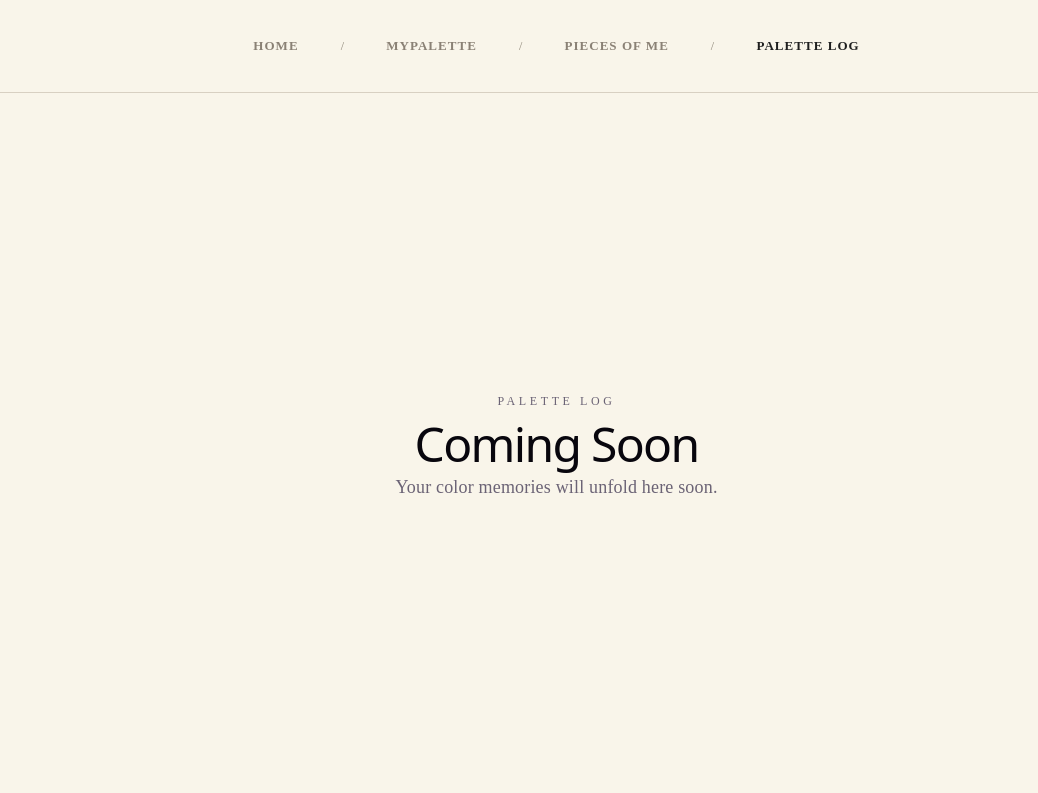
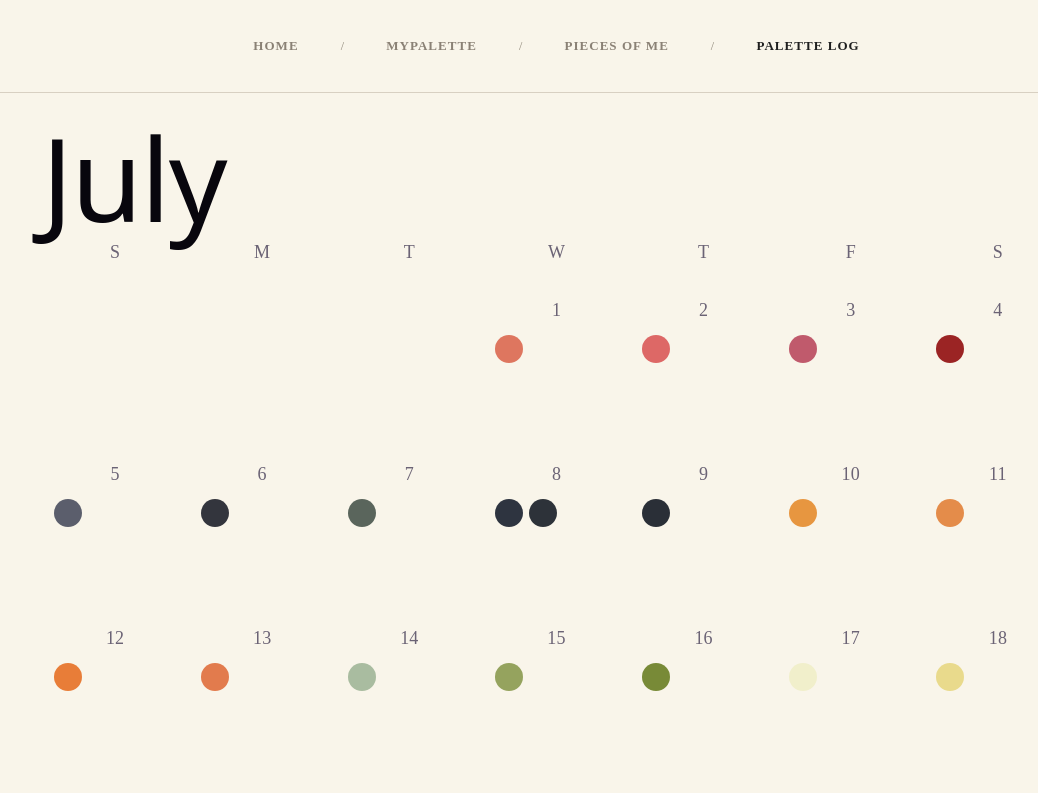
Before and after one commit to flux-hjkim/my-palette, a React (Vite) app: page /palette-log in a window 1280 px wide. Shown: the top 793 px of the page, without its empty margins (76-1114 px from the left). Built offline with nearby package versions, Linux system fonts and the light colour scheme.

Commit message:
feat: add palette log calendar with dated colors

```diff
--- a/src/App.jsx
+++ b/src/App.jsx
@@ -111,7 +111,10 @@ function App() {
             <PiecesOfMe colorGroups={colorGroups} onDelete={deleteSubColor} />
           }
         />
-        <Route path="/palette-log" element={<PaletteLog />} />
+        <Route
+          path="/palette-log"
+          element={<PaletteLog colorGroups={colorGroups} />}
+        />
       </Routes>
     </BrowserRouter>
   );
--- a/src/data/colorGroups.js
+++ b/src/data/colorGroups.js
@@ -14,7 +14,7 @@ export const initialColorGroups = [
         color: "#DE765F",
         description: "혼자만의 시간이 있어야 마음과 생각이 다시 정리돼요.",
         keywords: ["혼자", "회복", "정리"],
-        createdAt: "2026-05-28",
+        createdAt: "2026-07-01",
       },
       {
         id: 102,
@@ -23,7 +23,7 @@ export const initialColorGroups = [
         color: "#DD6866",
         description: "이유를 이해하고 나면 훨씬 편안하게 움직일 수 있어요.",
         keywords: ["이유", "WHY", "이해"],
-        createdAt: "2026-05-28",
+        createdAt: "2026-07-02",
       },
       {
         id: 103,
@@ -32,7 +32,7 @@ export const initialColorGroups = [
         color: "#C05A6C",
         description: "한 번 마음이 가면 오래 붙잡고 파고드는 편이에요.",
         keywords: ["집중", "탐구", "깊이"],
-        createdAt: "2026-05-28",
+        createdAt: "2026-07-03",
       },
       {
         id: 104,
@@ -42,7 +42,7 @@ export const initialColorGroups = [
         description:
           "스스로 선택하고 결정할 수 있을 때 가장 자연스럽게 움직여요.",
         keywords: ["선택", "독립", "자율성"],
-        createdAt: "2026-05-28",
+        createdAt: "2026-07-04",
       },
     ],
   },
@@ -61,7 +61,7 @@ export const initialColorGroups = [
         color: "#5B5E6C",
         description: "과하지 않지만 단정하고 차분한 분위기에 마음이 가요.",
         keywords: ["드뮤어", "단정함", "차분함"],
-        createdAt: "2026-05-28",
+        createdAt: "2026-07-05",
       },
       {
         id: 202,
@@ -71,7 +71,7 @@ export const initialColorGroups = [
         description:
           "무심한 듯 정돈된 분위기와 오래 입을 수 있는 클래식함에 끌려요.",
         keywords: ["프렌치시크", "클래식", "무심함"],
-        createdAt: "2026-05-28",
+        createdAt: "2026-07-06",
       },
       {
         id: 203,
@@ -80,7 +80,7 @@ export const initialColorGroups = [
         color: "#5A655C",
         description: "종이 질감과 여백이 있는 따뜻한 무드를 좋아해요.",
         keywords: ["엽서", "종이질감", "여백"],
-        createdAt: "2026-05-28",
+        createdAt: "2026-07-07",
       },
       {
         id: 204,
@@ -89,7 +89,7 @@ export const initialColorGroups = [
         color: "#2E3440",
         description: "부드럽고 차분하지만 답답하지 않은 그린 톤을 좋아해요.",
         keywords: ["세이지", "그린", "자연스러움"],
-        createdAt: "2026-05-28",
+        createdAt: "2026-07-08",
       },
       {
         id: 205,
@@ -99,7 +99,7 @@ export const initialColorGroups = [
         description:
           "두껍게 가리기보다 깨끗하고 투명하게 정돈된 느낌을 좋아해요.",
         keywords: ["맑음", "피부표현", "투명함"],
-        createdAt: "2026-05-28",
+        createdAt: "2026-07-08",
       },
       {
         id: 206,
@@ -108,7 +108,7 @@ export const initialColorGroups = [
         color: "#2A2F37",
         description: "유행을 크게 타지 않고 오래 남는 조용한 멋에 끌려요.",
         keywords: ["클래식", "차분함", "고급스러움"],
-        createdAt: "2026-05-28",
+        createdAt: "2026-07-09",
       },
     ],
   },
@@ -128,7 +128,7 @@ export const initialColorGroups = [
         color: "#E79640",
         description: "아이디어가 실제 화면으로 구현되는 과정에 몰입해요.",
         keywords: ["React", "구현", "포트폴리오"],
-        createdAt: "2026-05-28",
+        createdAt: "2026-07-10",
       },
       {
         id: 302,
@@ -137,7 +137,7 @@ export const initialColorGroups = [
         color: "#E48C4A",
         description: "화면의 구조와 사용자의 흐름을 고민하는 일이 재미있어요.",
         keywords: ["UI", "UX", "레이아웃"],
-        createdAt: "2026-05-28",
+        createdAt: "2026-07-11",
       },
       {
         id: 303,
@@ -146,7 +146,7 @@ export const initialColorGroups = [
         color: "#E87D38",
         description: "긴장감 있는 도전과 함께 맞춰가는 플레이에 재미를 느껴요.",
         keywords: ["로스트아크", "도전", "레이드"],
-        createdAt: "2026-05-28",
+        createdAt: "2026-07-12",
       },
       {
         id: 304,
@@ -155,7 +155,7 @@ export const initialColorGroups = [
         color: "#E27B4D",
         description: "색조의 작은 차이로 분위기가 달라지는 과정이 흥미로워요.",
         keywords: ["메이크업", "코랄", "무드"],
-        createdAt: "2026-05-28",
+        createdAt: "2026-07-13",
       },
     ],
   },
@@ -174,7 +174,7 @@ export const initialColorGroups = [
         color: "#A9BCA0",
         description: "작은 변화나 분위기를 잘 알아차리는 편이에요.",
         keywords: ["예민함", "감지", "섬세함"],
-        createdAt: "2026-05-28",
+        createdAt: "2026-07-14",
       },
       {
         id: 402,
@@ -183,7 +183,7 @@ export const initialColorGroups = [
         color: "#95A35E",
         description: "기준이 흐릿할 때 쉽게 지치고 멈칫하게 돼요.",
         keywords: ["불분명함", "기준", "피로"],
-        createdAt: "2026-05-28",
+        createdAt: "2026-07-15",
       },
       {
         id: 403,
@@ -192,7 +192,7 @@ export const initialColorGroups = [
         color: "#788A37",
         description: "마음을 열기 전까지는 시간을 두고 조심스럽게 살펴봐요.",
         keywords: ["신뢰", "거리감", "조심스러움"],
-        createdAt: "2026-05-28",
+        createdAt: "2026-07-16",
       },
     ],
   },
@@ -211,7 +211,7 @@ export const initialColorGroups = [
         color: "#F1EFCB",
         description: "흔들려도 나만의 기준을 잃지 않는 사람이 되고 싶어요.",
         keywords: ["단정함", "기준", "단단함"],
-        createdAt: "2026-05-28",
+        createdAt: "2026-07-17",
       },
       {
         id: 502,
@@ -220,7 +220,7 @@ export const initialColorGroups = [
         color: "#E9DA8C",
         description: "지나온 생각과 감정을 차분히 남기는 사람이 되고 싶어요.",
         keywords: ["기록", "꾸준함", "아카이브"],
-        createdAt: "2026-05-28",
+        createdAt: "2026-07-18",
       },
       {
         id: 503,
@@ -230,7 +230,7 @@ export const initialColorGroups = [
         description:
           "내 취향과 생각이 담긴 화면을 직접 완성해가는 사람이 되고 싶어요.",
         keywords: ["서비스", "창작", "포트폴리오"],
-        createdAt: "2026-05-28",
+        createdAt: "2026-07-19",
       },
     ],
   },
--- /dev/null
+++ b/src/pages/PaletteLog.css
@@ -0,0 +1,52 @@
+.palette-log-page {
+  padding: 72px 48px;
+}
+
+.palette-log-header {
+  text-align: left;
+}
+
+.palette-log-header h1 {
+  margin: 0;
+  font-size: clamp(64px, 9vw, 120px);
+  font-weight: 400;
+}
+
+.palette-log-calendar {
+  margin-top: 48px;
+}
+
+.palette-log-weekdays,
+.palette-log-grid {
+  display: grid;
+  grid-template-columns: repeat(7, 1fr);
+}
+
+.palette-log-weekdays {
+  margin-bottom: 20px;
+}
+
+.palette-log-weekdays span {
+  text-align: center;
+}
+
+.palette-log-day {
+  min-height: 140px;
+  padding: 12px;
+}
+
+.palette-log-colors {
+  display: flex;
+  flex-wrap: wrap;
+  gap: 6px;
+  margin-top: 12px;
+}
+
+.palette-log-color {
+  width: 28px;
+  height: 28px;
+  padding: 0;
+  border: none;
+  border-radius: 50%;
+  cursor: pointer;
+}
--- a/src/pages/PaletteLog.jsx
+++ b/src/pages/PaletteLog.jsx
@@ -1,9 +1,96 @@
-function PaletteLog() {
+import { useMemo } from "react";
+import "./PaletteLog.css";
+
+function PaletteLog({ colorGroups }) {
+  const year = 2026;
+  const month = 6;
+
+  const daysInMonth = new Date(year, month + 1, 0).getDate();
+  const firstDayOfMonth = new Date(year, month, 1).getDay();
+
+  const allSubColors = useMemo(() => {
+    return colorGroups.flatMap((group) =>
+      group.subColors.map((subColor) => ({
+        ...subColor,
+        groupId: group.id,
+        groupName: group.groupName,
+      })),
+    );
+  }, [colorGroups]);
+
+  const groupedSubColors = useMemo(() => {
+    return allSubColors.reduce((groupedByDate, subColor) => {
+      if (!groupedByDate[subColor.createdAt]) {
+        groupedByDate[subColor.createdAt] = [];
+      }
+
+      groupedByDate[subColor.createdAt].push(subColor);
+
+      return groupedByDate;
+    }, {});
+  }, [allSubColors]);
+
+  // 공백을 포함한 월별 날짜 배열 만들기
+  const calendarDays = useMemo(() => {
+    const emptyDays = Array(firstDayOfMonth).fill(null);
+    const monthDays = Array.from(
+      { length: daysInMonth },
+      (_, index) => index + 1,
+    );
+
+    return [...emptyDays, ...monthDays];
+  }, [firstDayOfMonth, daysInMonth]);
+
   return (
-    <main className="coming-soon-page">
-      <p className="coming-soon-eyebrow">PALETTE LOG</p>
-      <h1>Coming Soon</h1>
-      <p>Your color memories will unfold here soon.</p>
+    <main className="palette-log-page">
+      <header className="palette-log-header">
+        <h1>July</h1>
+      </header>
+
+      <section className="palette-log-calendar">
+        <div className="palette-log-weekdays">
+          {["S", "M", "T", "W", "T", "F", "S"].map((day, index) => (
+            <span key={`${day}-${index}`}>{day}</span>
+          ))}
+        </div>
+
+        <div className="palette-log-grid">
+          {calendarDays.map((day, index) => {
+            if (!day) {
+              return (
+                <div
+                  key={`empty-${index}`}
+                  className="palette-log-day palette-log-day-empty"
+                />
+              );
+            }
+
+            const dateKey = `${year}-${String(month + 1).padStart(
+              2,
+              "0",
+            )}-${String(day).padStart(2, "0")}`;
+
+            const colorsForDay = groupedSubColors[dateKey] || [];
+            return (
+              <div key={dateKey} className="palette-log-day">
+                <span>{day}</span>
+
+                <div className="palette-log-colors">
+                  {colorsForDay.map((subColor) => (
+                    <button
+                      key={`${subColor.groupId}-${subColor.id}`}
+                      type="button"
+                      className="palette-log-color"
+                      style={{ backgroundColor: subColor.color }}
+                      aria-label={`${subColor.name} 상세 보기`}
+                    />
+                  ))}
+                </div>
+              </div>
+            );
+          })}
+        </div>
+      </section>
     </main>
   );
 }
```
